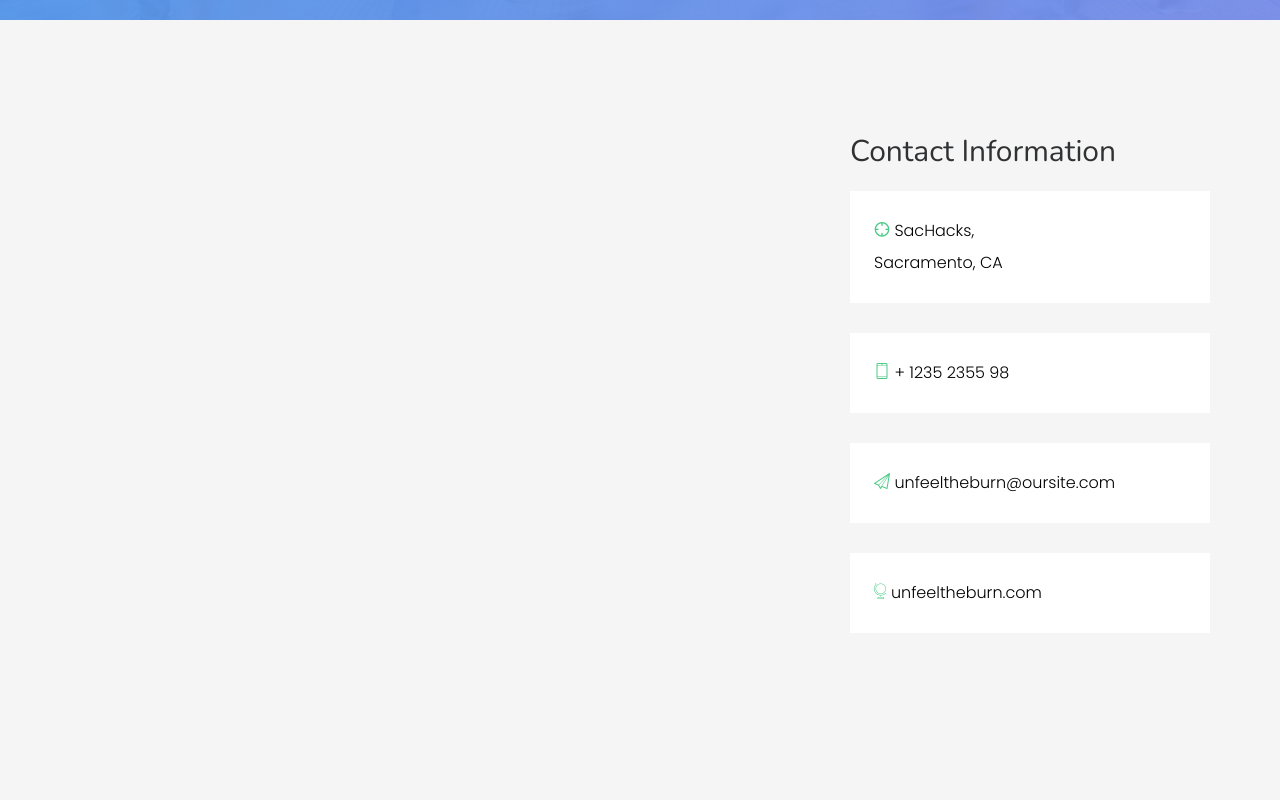
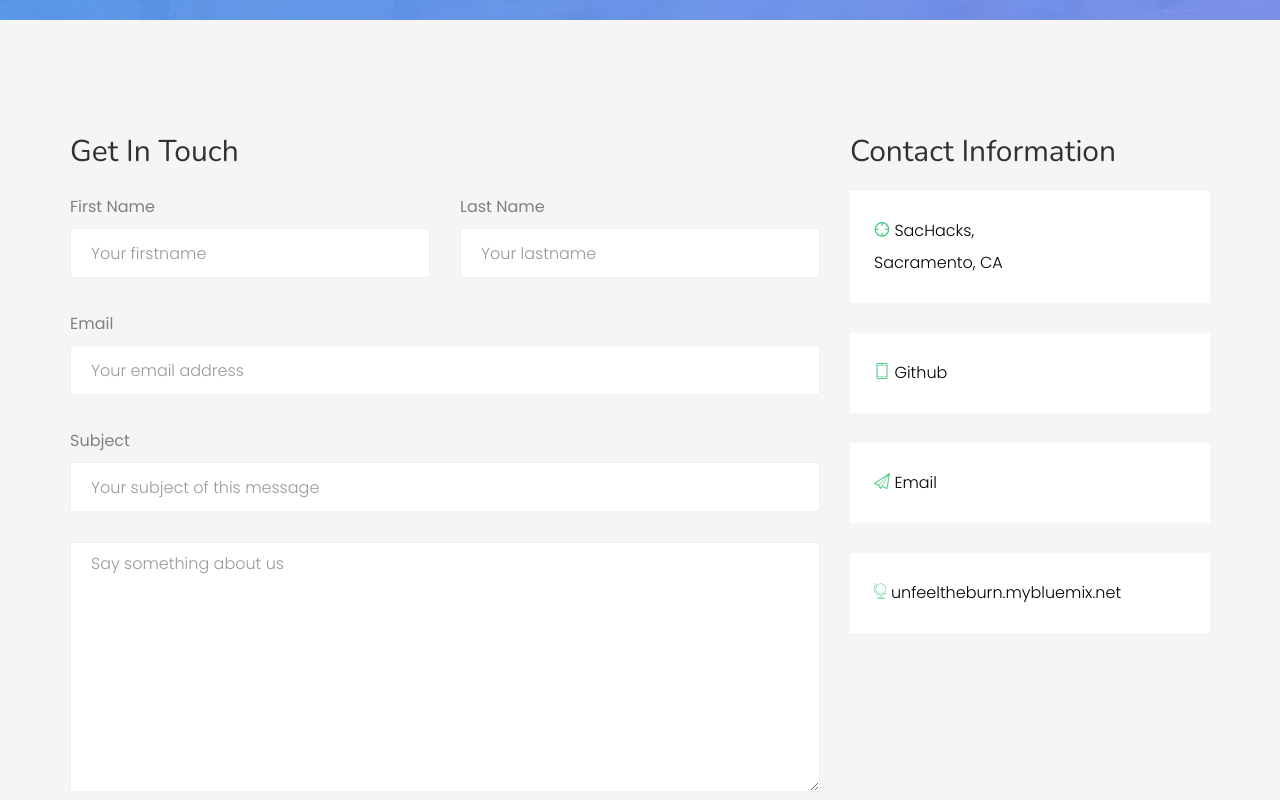
Before and after one commit to silkthyme/unfeel-the-burn, a plain HTML site: page service/client/contact.html in a window 1280 px wide. Shown: the part 480-1280 px from the top of the page. Drawn offline with nearby package versions, Linux system fonts and the light colour scheme; some packages are replaced by stand-ins of ours; no server answers; files whose address does not match are found by name.

Commit message:
update contact info

```diff
--- a/service/client/contact.html
+++ b/service/client/contact.html
@@ -113,21 +113,21 @@
 									</div>
 
 									<div class="con-info">
-										<p><span><i class="icon-phone3"></i></span> <a href="tel://1234567920">+ 1235 2355 98</a></p>
+										<p><span><i class="icon-phone3"></i></span> <a href="https://github.com/silkthyme/sachacks2020/">Github</a></p>
 									</div>
 									<div class="con-info">
-										<p><span><i class="icon-paperplane"></i></span> <a href="mailto:info@oursite.com">unfeeltheburn@oursite.com</a></p>
+										<p><span><i class="icon-paperplane"></i></span> <a href="mailto:chjhuang@ucdavis.edu">Email</a></p>
 									</div>
 
 									<div class="con-info">
-										<p><span><i class="icon-globe"></i></span> <a href="#">unfeeltheburn.com</a></p>
+										<p><span><i class="icon-globe"></i></span> <a href="#">unfeeltheburn.mybluemix.net</a></p>
 									</div>
 								</div>
 							</div>
 						</div>
 					</div>
 					<div class="col-md-8 col-md-pull-4 animate-box">
-					<!--	<h2>Get In Touch</h2>
+						<h2>Get In Touch</h2>
 						<form action="#">
 							<div class="row form-group">
 								<div class="col-md-6">
@@ -256,7 +256,7 @@ Link back to Colorlib can't be removed. Template is licensed under CC BY 3.0. <b
 		</footer>
 	</div>
 
--->
+
 	<div class="gototop js-top">
 		<a href="#" class="js-gotop"><i class="icon-arrow-up2"></i></a>
 	</div>
```
Also changed, not shown: service/client/about.html (+2 -11 lines), service/client/index.html (+1 -1 lines).
